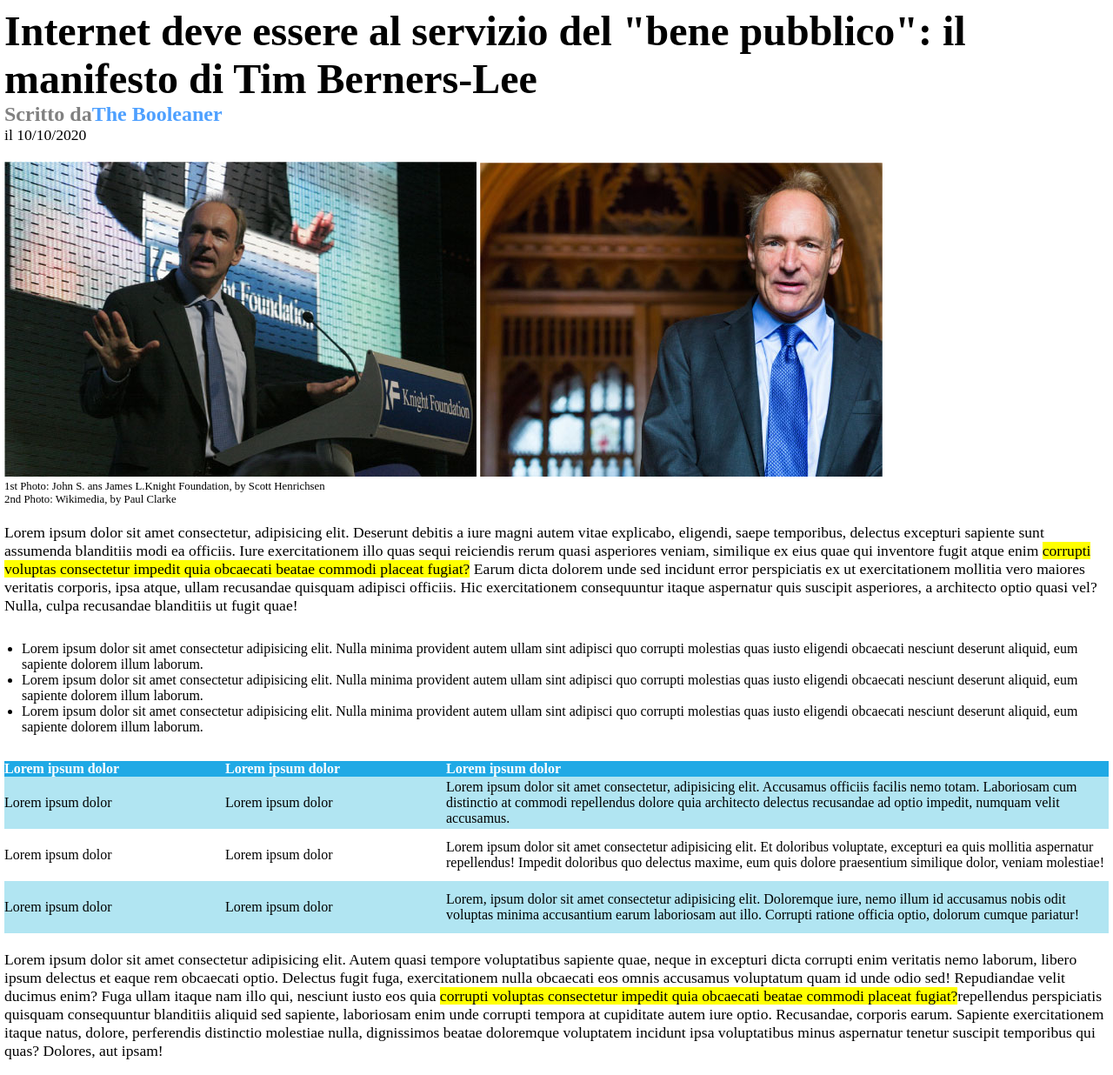
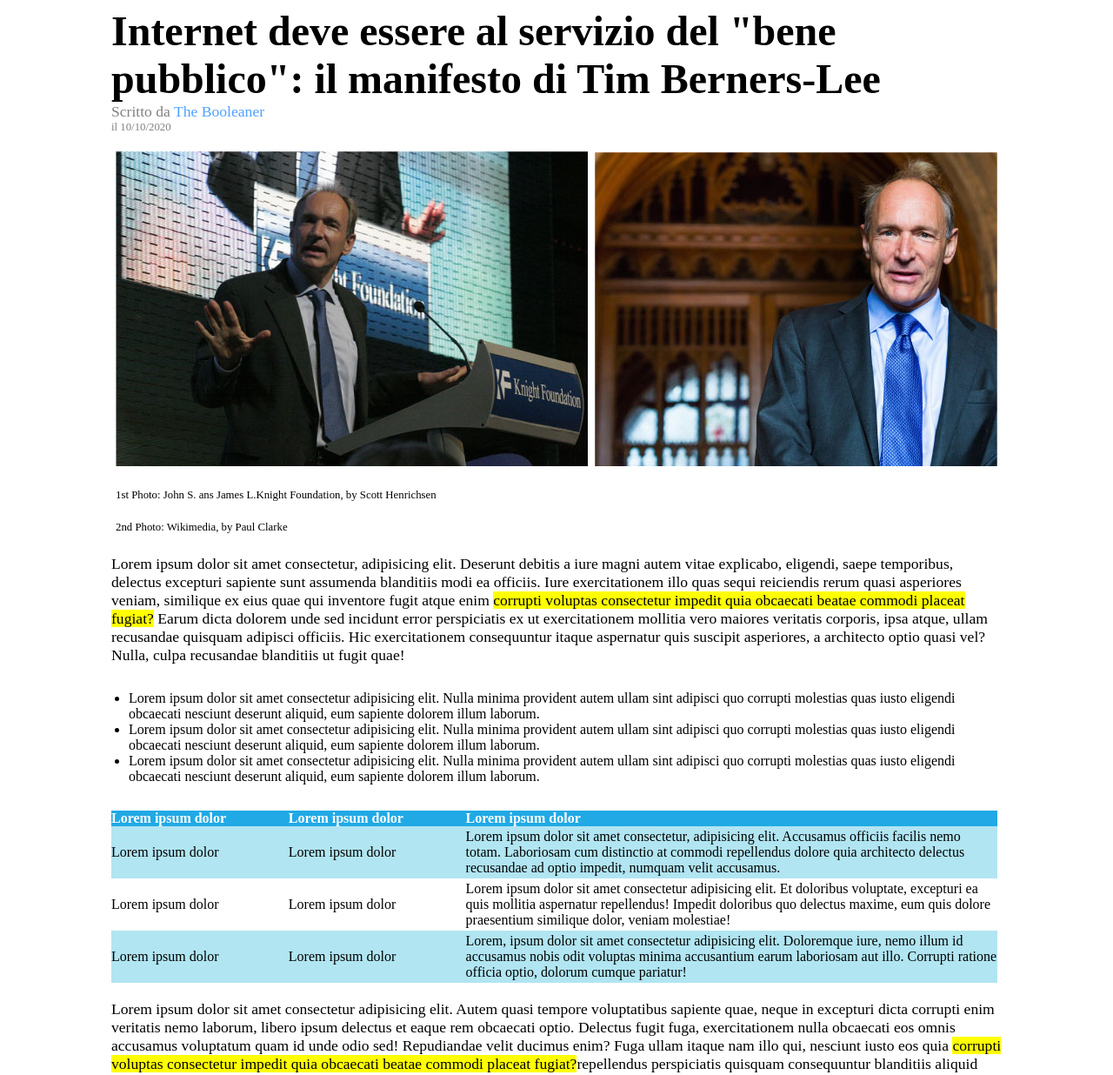
Before and after one commit to RiccardoLoPresti/html-css-booleaner, a plain HTML site: page index.html in a window 1280 px wide. Shown: the part 102-1338 px from the top of the page at 87% size. Drawn offline with Linux system fonts and the light colour scheme.

Commit message:
[change] correzioni

```diff
--- a/css/style.css
+++ b/css/style.css
@@ -10,6 +10,16 @@ header img, .title, .img, .main-text, .img-descrition, footer{
   margin-left: 5px;
 }
 
+.conteiner{
+  width: 80%;
+  max-width: 1200px;
+  margin: 0 auto;
+}
+
+.img, .main-text, .secondo-paragrafo, .footer-img, .footer-img-2{
+  margin-top: 20px;
+}
+
 /* HEADER */
 header{
   background-image: url('../img/pattern.png');
@@ -19,7 +29,6 @@ header{
   background-position: -125px 0;
 }
 
-
 header img{
   height: 50px;
   margin-top:40px ;
@@ -27,88 +36,85 @@ header img{
 
 /* MAIN */
 
-h1{
+main h1{
   color: black;
 }
 
-h2, h3{
-  color: grey;
-}
-
-
-section h2{
-  font-size: 1.5rem;
-}
-
-section p{
+main section p{
   font-size: 1.1rem;
 }
 
 
-table, .ul, footer{
+main table, .ul, footer{
   margin-top: 30px;
 }
 
-table {
+main table {
   border-collapse: collapse;
   margin-right: 5px;
 }
 
-th{
+main th{
   text-align: left;
 }
 
-td{
+main td{
   width: 20%;
   height:60px;
 }
 
-thead{
+main thead{
   background-color:rgb(32, 169, 229);
   color: white;
 }
 
 
-#autore{
+main #autore{
   color: rgb(78, 160, 255);
 }
 
-.conteiner{
-  max-width: 1200px;
-}
 
-.title{
+main .title{
   margin-top: 10px;
   font-size: 2rem;
   text-align: left;
 }
 
-.img, .main-text, .secondo-paragrafo, .footer-img, .footer-img-2{
-  margin-top: 20px;
+main .dida, main .data{
+  color: grey;
 }
 
-.img-descrition p{
+main .data{
   font-size: 0.8rem;
 }
 
-.highlighted{
+main .img-descrition span{
+  font-size: 0.8rem;
+}
+
+main .highlighted{
   background-color: yellow;
+}
 
-}
-.ul {
+main .ul {
   margin-left: 20px;
 }
 
-.riga-colorata{
+main .riga-colorata{
   background-color: rgb(177, 229, 242);
 }
 
-.testo-lungo{
+main .testo-lungo{
   width: 80%;
 }
 
 /* FOOTER */
-.text-img{
+footer h3{
+  margin-top: 10px;
+  color: grey;
+}
+
+footer .text-img{
   color: rgb(255, 255, 255);
   font-size: 25px;
   padding-top: 20px;
@@ -117,19 +123,19 @@ thead{
   text-decoration-line: none;
 }
 
-.footer-img{
+footer .footer-img{
   background-image:url(../img/monitor.jpg);
   width: 270px;
   height: 200px;
 }
 
-.footer-img-2{
+footer .footer-img-2{
   background-image:url(../img/graph.jpg);
   width: 270px;
   height: 200px;
   margin-bottom: 30px;
 }
 
-.footer-img a, .footer-img-2 a{
+footer .footer-img a, .footer-img-2 a{
   text-decoration-line: none;
 }
--- a/index.html
+++ b/index.html
@@ -18,29 +18,28 @@
   <!-- inzio contenuto principale -->
   <main>
 
-    <section class="conteiner title ">
+    <section class="title conteiner ">
 
       <h1>Internet deve essere al servizio del "bene pubblico": il manifesto di Tim Berners-Lee</h1>
-      <h2>Scritto da<span id="autore">The Booleaner</span></h2>
-      <p>il 10/10/2020</p>
+      <p class="dida">Scritto da<span id="autore"> The Booleaner</span></p>
+      <p class="data">il 10/10/2020</p>
 
-    </section>
-
-    <section>
 
       <div class="img">
-        <img src="img/tim-1.jpg" alt="">
-        <img src="img/tim-2.jpg" alt="">
+        <img src="img/tim-1.jpg" alt="tim-1" title="tim-1">
+        <img src="img/tim-2.jpg" alt="tim-2" title="tim-2">
       </div>
 
       <div class="img-descrition">
-        <p>1st Photo: John S. ans James L.Knight Foundation, by Scott Henrichsen</p>
-        <p>2nd Photo: Wikimedia, by Paul Clarke</p>
+        <span>1st Photo: John S. ans James L.Knight Foundation, by Scott Henrichsen</span>
+        <br>
+        <span>2nd Photo: Wikimedia, by Paul Clarke<span>
         </div>
 
     </section>
 
-    <section class="main-text">
+
+    <section class="main-text conteiner">
 
       <div class="primo-paragrafo">
         <p>Lorem ipsum dolor sit amet consectetur, adipisicing elit. Deserunt debitis a iure magni autem vitae explicabo, eligendi, saepe temporibus, delectus excepturi sapiente sunt assumenda blanditiis modi ea officiis. Iure exercitationem illo quas sequi reiciendis rerum quasi asperiores veniam, similique ex eius quae qui inventore fugit atque enim <span class="highlighted">corrupti voluptas consectetur impedit quia obcaecati beatae commodi placeat fugiat?</span>  Earum dicta dolorem unde sed incidunt error perspiciatis ex ut exercitationem mollitia vero maiores veritatis corporis, ipsa atque, ullam recusandae quisquam adipisci officiis. Hic exercitationem consequuntur itaque aspernatur quis suscipit asperiores, a architecto optio quasi vel? Nulla, culpa recusandae blanditiis ut fugit quae!</p>
@@ -94,24 +93,24 @@
   </main>
 <!-- /inzio contenuto principale -->
 
-  <footer>
+  <footer class="conteiner">
 
     <h3>Potrebbero interessarti</h3>
 
     <div class="footer-img">
 
       <a  target="_blank" href="https://marketingtorino.it/la-storia-di-apple-lazienda-che-ha-rivoluzionato-il-mondo-della-tecnologia/">
-        <div class="text-img">Lorem ipsum dolor</div>
+        <h4 class="text-img">Lorem ipsum dolor</h4>
        </a>
-
 
     </div>
 
     <div class="footer-img-2">
 
       <a target="_blank" href="https://www.hdblog.it/notebook/articoli/n532176/mercato-pc-crescita-gartner-idc/">
-        <div class="text-img">Lorem ipsum dolor</div>
+        <h4 class="text-img">Lorem ipsum dolor</h4>
       </a>
+
     </div>
 
   </footer>
```
Lines whose indentation alone changed are shown as unchanged.
